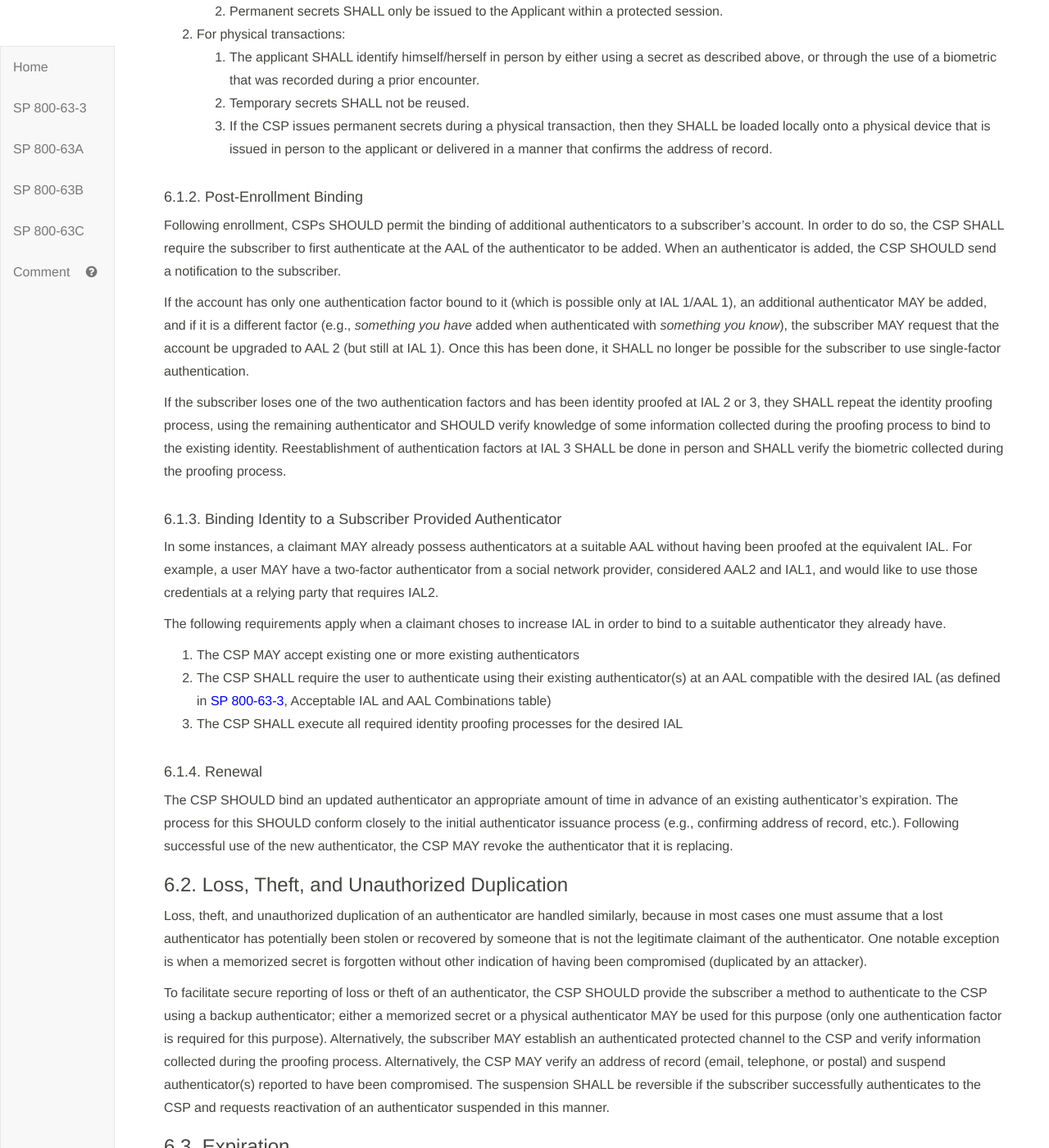
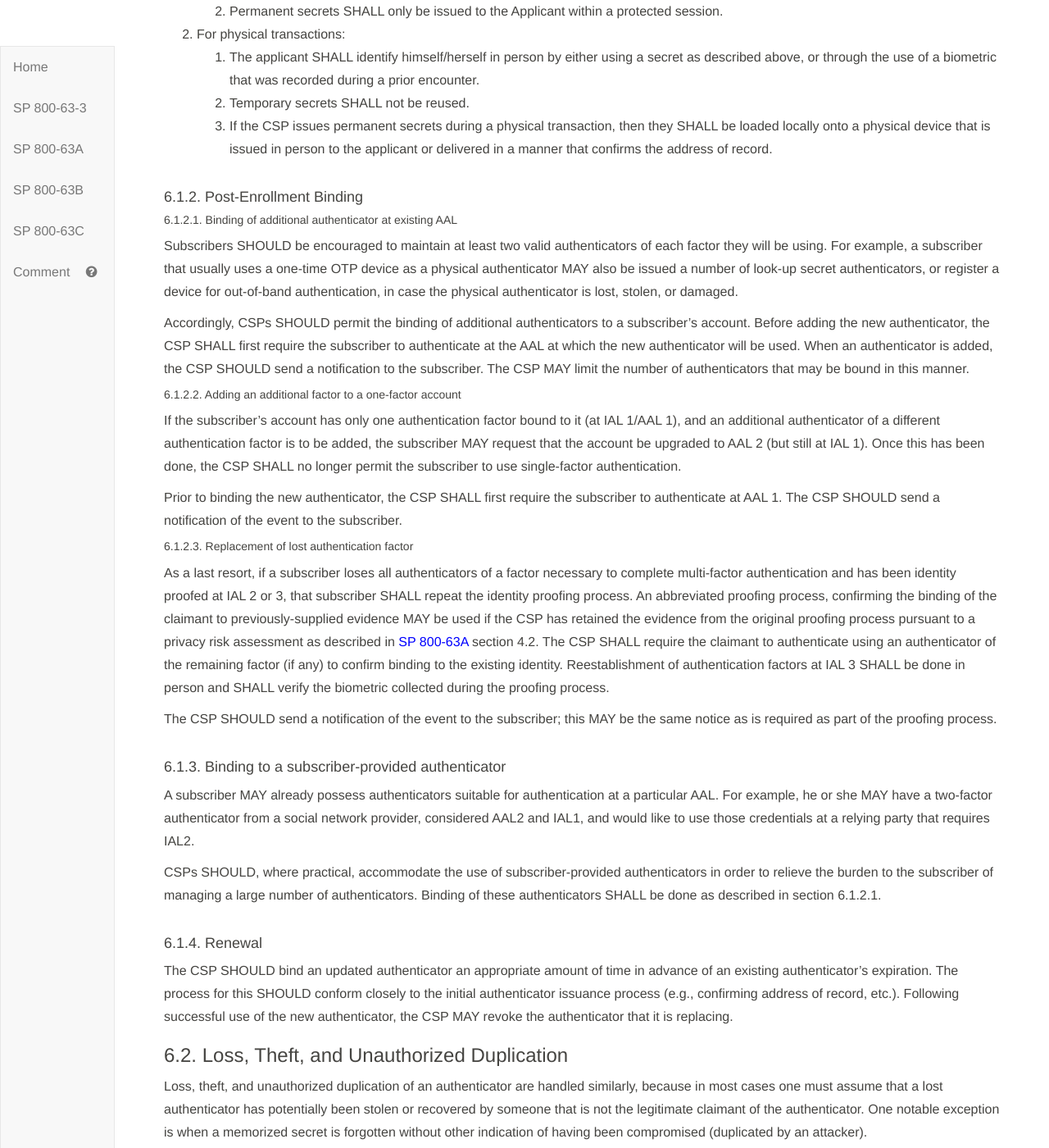
Before and after one commit to usnistgov/800-63-3, a Jekyll site: the page built from sp800-63b.md, in a window 1280 px wide and 1400 px high, scrolled down 35431 px. Shown: the whole window at 82% size. Built offline with Jekyll 4.4.1, drawn with Linux system fonts in a browser that asks for light colours; some of the changed text lies outside the part shown.

Commit message:
Clarify requirements on post-enrollment binding.

```diff
--- a/sp800-63b/sec6_lifecycle.md
+++ b/sp800-63b/sec6_lifecycle.md
@@ -33,21 +33,29 @@ Enrollment and binding MAY be broken up into a number of separate physical encou
 
 #### 6.1.2. Post-Enrollment Binding
 
-Following enrollment, CSPs SHOULD permit the binding of additional authenticators to a subscriber's account. In order to do so, the CSP SHALL require the subscriber to first authenticate at the AAL of the authenticator to be added. When an authenticator is added, the CSP SHOULD send a notification to the subscriber.
+##### 6.1.2.1. Binding of additional authenticator at existing AAL
 
-If the account has only one authentication factor bound to it (which is possible only at IAL 1/AAL 1), an additional authenticator MAY be added, and if it is a different factor (e.g., *something you have* added when authenticated with *something you know*), the subscriber MAY request that the account be upgraded to AAL 2 (but still at IAL 1). Once this has been done, it SHALL no longer be possible for the subscriber to use single-factor authentication.
+Subscribers SHOULD be encouraged to maintain at least two valid authenticators of each factor they will be using. For example, a subscriber that usually uses a one-time OTP device as a physical authenticator MAY also be issued a number of look-up secret authenticators, or register a device for out-of-band authentication, in case the physical authenticator is lost, stolen, or damaged.
 
-If the subscriber loses one of the two authentication factors and has been identity proofed at IAL 2 or 3, they SHALL repeat the identity proofing process, using the remaining authenticator and SHOULD verify knowledge of some information collected during the proofing process to bind to the existing identity. Reestablishment of authentication factors at IAL 3 SHALL be done in person and SHALL verify the biometric collected during the proofing process.
+Accordingly, CSPs SHOULD permit the binding of additional authenticators to a subscriber's account. Before adding the new authenticator, the CSP SHALL first require the subscriber to authenticate at the AAL at which the new authenticator will be used. When an authenticator is added, the CSP SHOULD send a notification to the subscriber. The CSP MAY limit the number of authenticators that may be bound in this manner.
 
-#### 6.1.3. Binding Identity to a Subscriber Provided Authenticator
+##### 6.1.2.2. Adding an additional factor to a one-factor account
 
-In some instances, a claimant MAY already possess authenticators at a suitable AAL without having been proofed at the equivalent IAL. For example, a user MAY have a two-factor authenticator from a social network provider, considered AAL2 and IAL1, and would like to use those credentials at a relying party that requires IAL2.
+If the subscriber's account has only one authentication factor bound to it (at IAL 1/AAL 1), and an additional authenticator of a different authentication factor is to be added, the subscriber MAY request that the account be upgraded to AAL 2 (but still at IAL 1). Once this has been done, the CSP SHALL no longer permit the subscriber to use single-factor authentication.
 
-The following requirements apply when a claimant choses to increase IAL in order to bind to a suitable authenticator they already have.
+Prior to binding the new authenticator, the CSP SHALL first require the subscriber to authenticate at AAL 1. The CSP SHOULD send a notification of the event to the subscriber.
 
-1. The CSP MAY accept existing one or more existing authenticators
-2. The CSP SHALL require the user to authenticate using their existing authenticator(s) at an AAL compatible with the desired IAL (as defined in [SP 800-63-3](sp800-63-3.html), Acceptable IAL and AAL Combinations table)
-3. The CSP SHALL execute all required identity proofing processes for the desired IAL
+##### 6.1.2.3. Replacement of lost authentication factor
+
+As a last resort, if a subscriber loses all authenticators of a factor necessary to complete multi-factor authentication and has been identity proofed at IAL 2 or 3, that subscriber SHALL repeat the identity proofing process. An abbreviated proofing process, confirming the binding of the claimant to previously-supplied evidence MAY be used if the CSP has retained the evidence from the original proofing process pursuant to a privacy risk assessment as described in [SP 800-63A](sp800-63a.html) section 4.2. The CSP SHALL require the claimant to authenticate using an authenticator of the remaining factor (if any) to confirm binding to the existing identity. Reestablishment of authentication factors at IAL 3 SHALL be done in person and SHALL verify the biometric collected during the proofing process.
+
+The CSP SHOULD send a notification of the event to the subscriber; this MAY be the same notice as is required as part of the proofing process.
+
+#### 6.1.3. Binding to a subscriber-provided authenticator
+
+A subscriber MAY already possess authenticators suitable for authentication at a particular AAL. For example, he or she MAY have a two-factor authenticator from a social network provider, considered AAL2 and IAL1, and would like to use those credentials at a relying party that requires IAL2.
+
+CSPs SHOULD, where practical, accommodate the use of subscriber-provided authenticators in order to relieve the burden to the subscriber of managing a large number of authenticators. Binding of these authenticators SHALL be done as described in section 6.1.2.1.
 
 #### 6.1.4. Renewal
 
--- a/sp800-63b/sec8_security.md
+++ b/sp800-63b/sec8_security.md
@@ -93,5 +93,3 @@ There are several other strategies that may be applied to mitigate the threats d
 The weak point in many authentication mechanisms is the process followed when a subscriber loses control of one or more authenticators and needs to replace them. In many cases, the options remaining available to authenticate the subscriber are limited, and economic concerns (cost of maintaining call centers, etc.) motivate the use of inexpensive, and frequently less secure, backup authentication methods. To the extent that authenticator recovery is human-assisted, there is also the risk of social engineering attacks.
 
 In order to maintain the integrity of the authentication factors, it is essential that it not be possible to leverage an authentication involving one factor to obtain an authenticator of a different factor. For example, a memorized secret must not be usable to obtain a new list of look-up secrets.
-
-Subscribers should be encouraged to maintain at least two valid authenticators of each factor they will be using. For example, a subscriber that usually uses a one-time OTP device as a physical authenticator should also be issued a number of look-up secret authenticators, or should register a device for out-of-band authentication, in case the physical authenticator is lost, stolen, or damaged.
```
